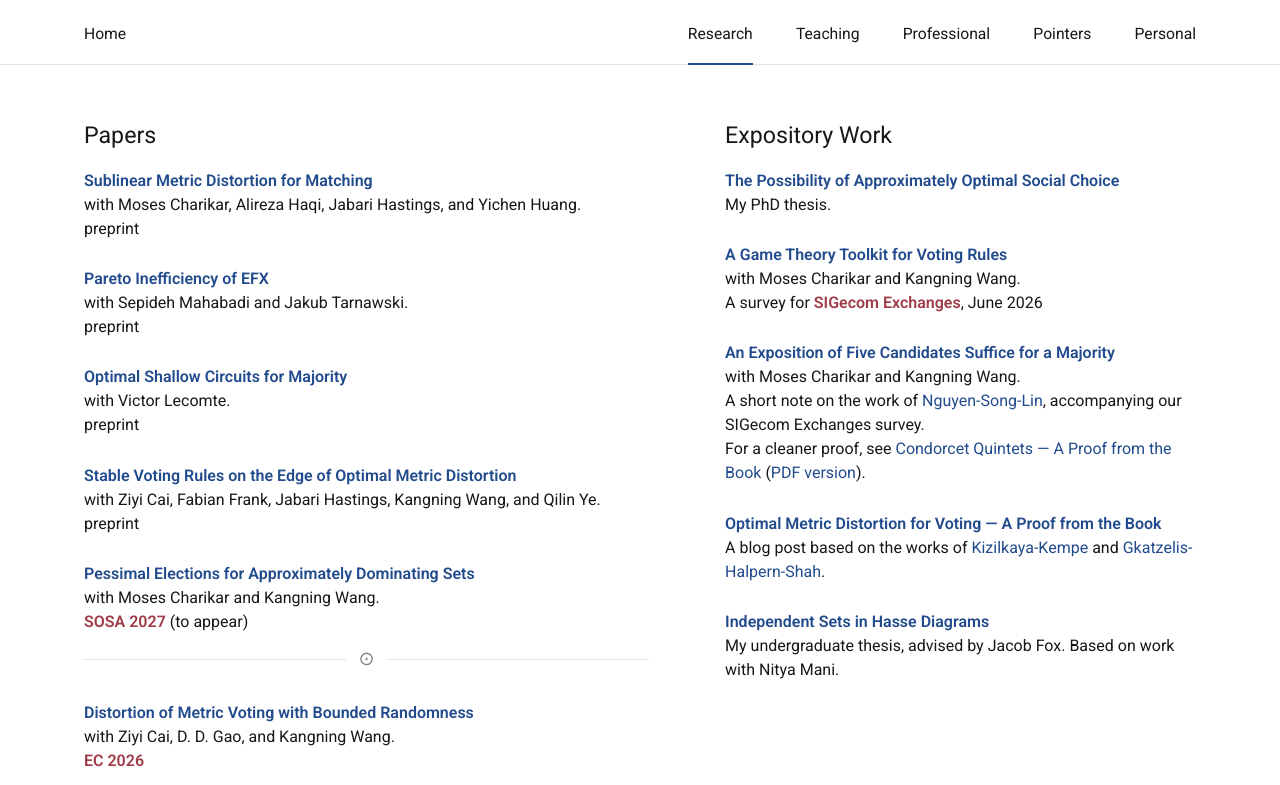
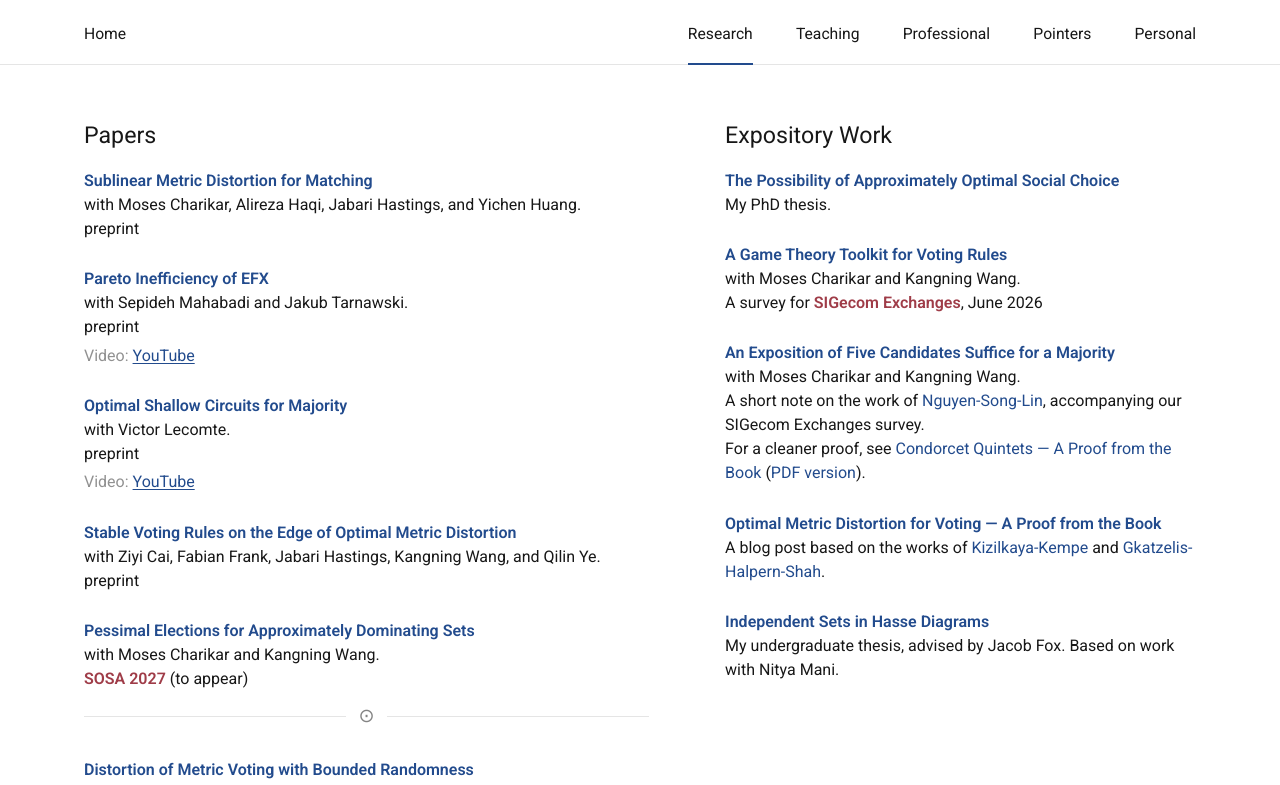
Before and after one commit to pras1712/pras1712.github.io, a plain HTML site: page papers.html in a window 1280 px wide. Shown: the top 785 px of the page. Drawn offline with Linux system fonts and the light colour scheme.

Commit message:
videos added

```diff
--- a/papers.html
+++ b/papers.html
@@ -39,11 +39,13 @@
                 <a class="paper-title" href="https://arxiv.org/abs/2610.29201">Pareto Inefficiency of EFX</a>
                 <div>with Sepideh Mahabadi and Jakub Tarnawski.</div>
                 <div>preprint</div>
+                <div class="paper-videos">Video: <a href="https://youtu.be/ZD6A-T4_JmQ">YouTube</a></div>
               </li>
               <li class="paper-item">
                 <a class="paper-title" href="https://arxiv.org/abs/2609.34029">Optimal Shallow Circuits for Majority</a>
                 <div>with Victor Lecomte.</div>
                 <div>preprint</div>
+                <div class="paper-videos">Video: <a href="https://www.youtube.com/watch?v=1omp-SS14Eg">YouTube</a></div>
               </li>
               <li class="paper-item">
                 <a class="paper-title" href="https://arxiv.org/abs/2609.08259">Stable Voting Rules on the Edge of Optimal Metric Distortion</a>
```
